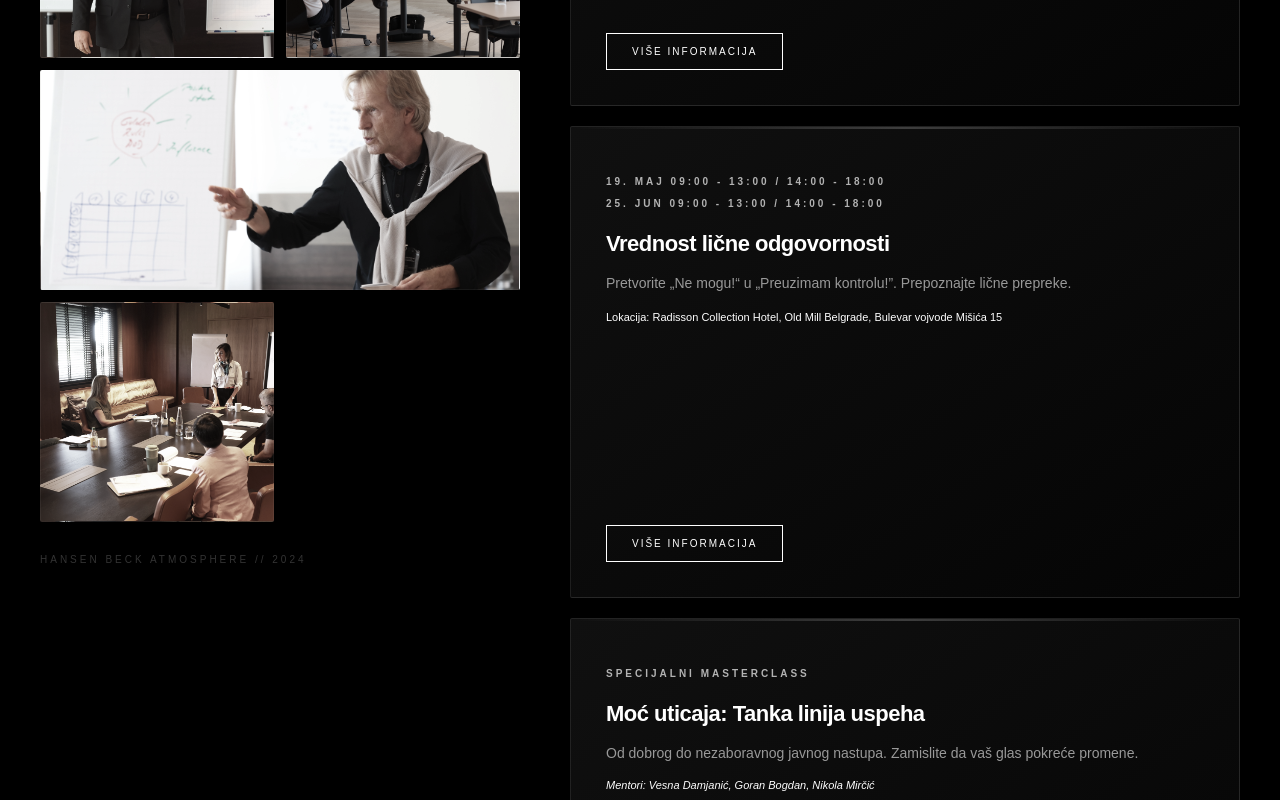
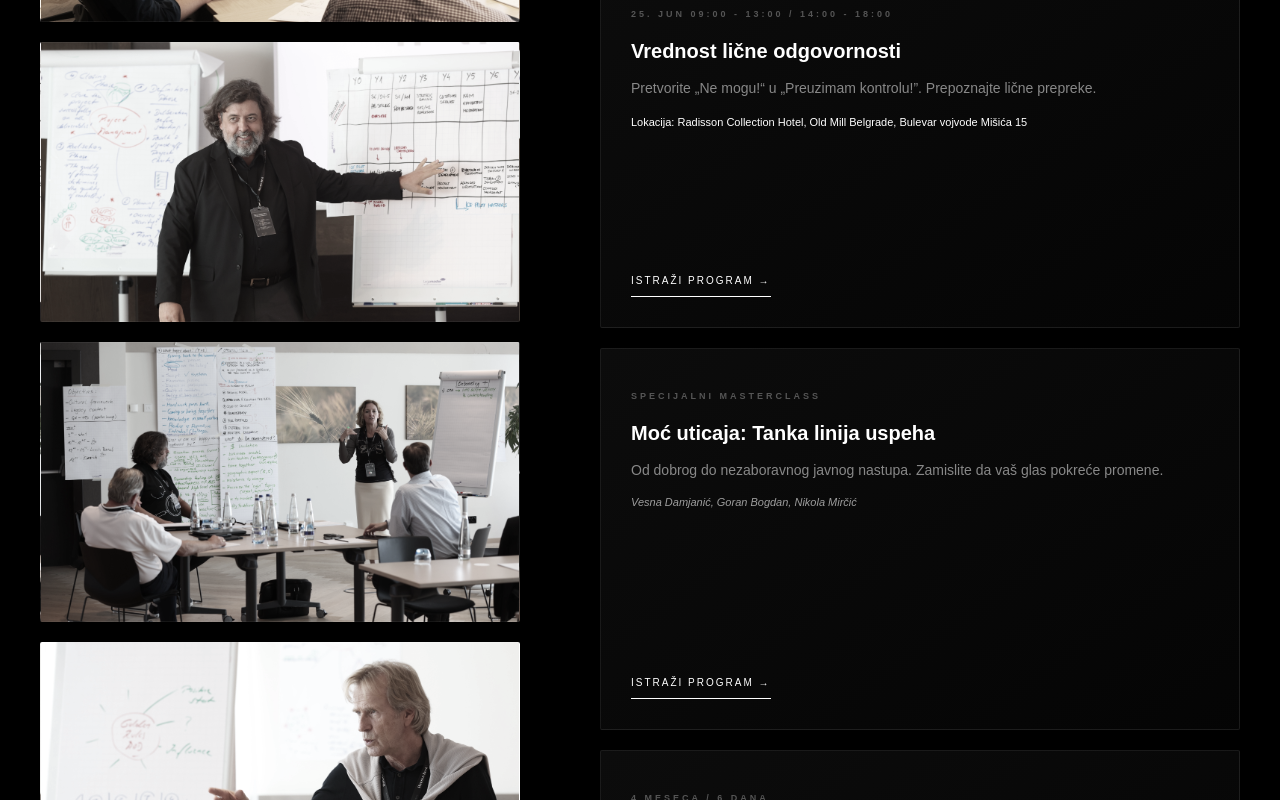
Before and after one commit to jmircic121rn/hb-serbia, a React (Create React App) app: page /#/open-trainings in a window 1280 px wide. Shown: the part 1340-2140 px from the top of the page. Built offline with nearby package versions, Linux system fonts and the light colour scheme; sample sign-in values are in the browser's storage.

Commit message:
adding pictures pt 2

```diff
--- a/src/components/OpenTrainings.js
+++ b/src/components/OpenTrainings.js
@@ -10,40 +10,37 @@ const TrainingGallerySidebar = () => {
   return (
     <div style={{
       display: 'grid',
-      gridTemplateColumns: 'repeat(2, 1fr)',
-      gridAutoRows: 'minmax(220px, auto)',
-      gap: '12px',
+      gridTemplateColumns: '1fr', // Jedna kolona za maksimalnu širinu slika
+      gridAutoRows: '280px', // Mnogo veće slike
+      gap: '20px',
       position: 'sticky',
-      top: '120px', // Galerija prati skrol
+      top: '120px',
       height: 'fit-content'
     }}>
       {images.map((src, index) => (
         <motion.div
           key={index}
-          whileHover={{ scale: 1.02, filter: 'grayscale(0%)' }}
+          whileHover={{ scale: 0.99, filter: 'grayscale(0%)' }}
           style={{
-            gridColumn: index === 0 || index === 5 ? 'span 2' : 'span 1',
-            gridRow: index === 0 ? 'span 2' : 'span 1',
             backgroundImage: `url(${src})`,
             backgroundSize: 'cover',
             backgroundPosition: 'center',
             borderRadius: '2px',
             border: '1px solid rgba(255,255,255,0.05)',
-            filter: 'grayscale(50%)',
-            transition: '0.6s cubic-bezier(0.22, 1, 0.36, 1)',
-            minHeight: '120px'
+            filter: 'grayscale(60%)',
+            transition: '0.8s cubic-bezier(0.22, 1, 0.36, 1)',
           }}
         />
       ))}
       <div style={{
-        gridColumn: 'span 2',
         padding: '20px 0',
         fontSize: '10px',
-        letterSpacing: '3px',
-        color: '#333',
-        textTransform: 'uppercase'
+        letterSpacing: '5px',
+        color: '#222',
+        textTransform: 'uppercase',
+        textAlign: 'center'
       }}>
-        Hansen Beck Atmosphere // 2024
+        Hansen Beck Experience
       </div>
     </div>
   );
@@ -52,53 +49,47 @@ const TrainingGallerySidebar = () => {
 // MODIFIKOVANA KARTICA - Popravljen DOM nesting (p -> div)
 const TrainingCard = ({ title, description, duration, mentors, onClick }) => (
   <motion.div
-    whileHover={{ y: -5, boxShadow: '0 10px 30px rgba(0,0,0,0.5)' }}
+    whileHover={{ y: -5, backgroundColor: 'rgba(255,255,255,0.02)' }}
     style={{
-      background: 'linear-gradient(145deg, rgba(20,20,20,0.8) 0%, rgba(5,5,5,0.9) 100%)',
-      border: '1px solid rgba(255,255,255,0.1)',
-      padding: '35px',
+      background: 'linear-gradient(145deg, rgba(15,15,15,0.8) 0%, rgba(5,5,5,0.9) 100%)',
+      border: '1px solid rgba(255,255,255,0.08)',
+      padding: '30px', // Smanjen padding
       borderRadius: '2px',
       display: 'flex',
       flexDirection: 'column',
       justifyContent: 'space-between',
-      minHeight: '400px',
+      minHeight: '320px', // Smanjena minimalna visina
       position: 'relative',
-      overflow: 'hidden',
       marginBottom: '20px'
     }}
   >
-    <div style={{ position: 'absolute', top: 0, left: 0, width: '100%', height: '2px', background: 'linear-gradient(90deg, transparent, #fff, transparent)', opacity: 0.2 }} />
-
     <div>
-      <h4 style={{ color: '#b3b3b3', fontSize: '10px', letterSpacing: '3px', textTransform: 'uppercase', marginBottom: '15px' }}>{duration}</h4>
-      <h3 style={{ fontSize: '22px', fontWeight: '800', marginBottom: '15px', letterSpacing: '-0.5px' }}>{title}</h3>
-
-      <div style={{ color: '#999', fontSize: '14px', lineHeight: '1.6', fontWeight: '300' }}>
+      <h4 style={{ color: '#555', fontSize: '9px', letterSpacing: '3px', textTransform: 'uppercase', marginBottom: '12px' }}>{duration}</h4>
+      <h3 style={{ fontSize: '20px', fontWeight: '800', marginBottom: '15px', lineHeight: '1.2' }}>{title}</h3>
+      <div style={{ color: '#888', fontSize: '14px', lineHeight: '1.5', fontWeight: '300' }}>
         {description}
       </div>
-
-      {mentors && <p style={{ color: '#fff', fontSize: '11px', marginTop: '15px', fontStyle: 'italic' }}>Mentori: {mentors}</p>}
+      {mentors && <p style={{ color: '#fff', fontSize: '11px', marginTop: '15px', fontStyle: 'italic', opacity: 0.6 }}>{mentors}</p>}
     </div>
 
-    <motion.button
+    <button
       onClick={onClick}
-      whileHover={{ scale: 1.05, backgroundColor: '#fff', color: '#000' }}
       style={{
-        marginTop: '30px',
-        padding: '12px 25px',
+        marginTop: '25px',
+        padding: '10px 0',
         background: 'transparent',
-        border: '1px solid #fff',
+        border: 'none',
+        borderBottom: '1px solid #fff',
         color: '#fff',
         fontSize: '10px',
         letterSpacing: '2px',
         textTransform: 'uppercase',
         cursor: 'pointer',
-        transition: 'all 0.3s',
         width: 'fit-content'
       }}
     >
-      Više informacija
-    </motion.button>
+      Istraži program →
+    </button>
   </motion.div>
 );
 
@@ -148,7 +139,7 @@ const OpenTrainings = ({ onNavigate }) => {
         <div style={{
           display: 'flex',
           flexDirection: isMobile ? 'column' : 'row',
-          gap: '50px',
+          gap: '80px', // Veći razmak između slika i teksta
           alignItems: 'flex-start'
         }}>
 
```
